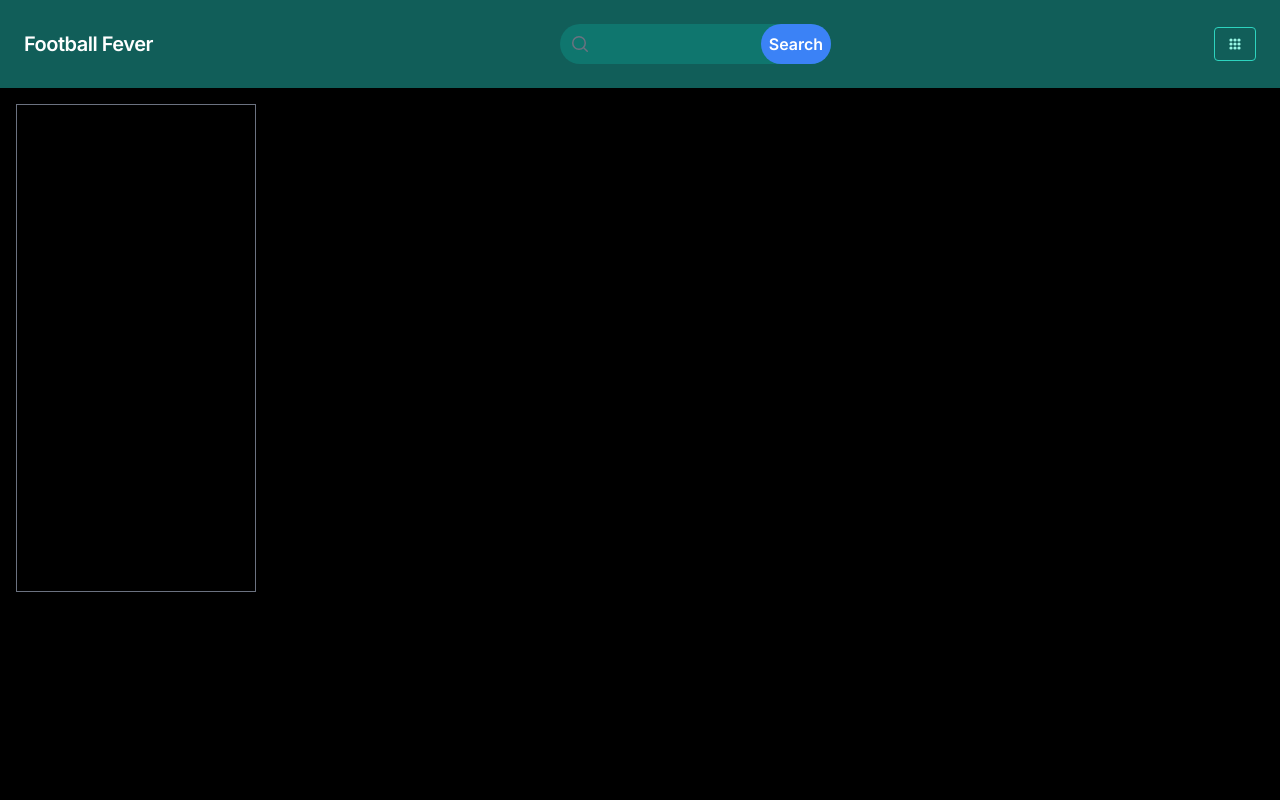
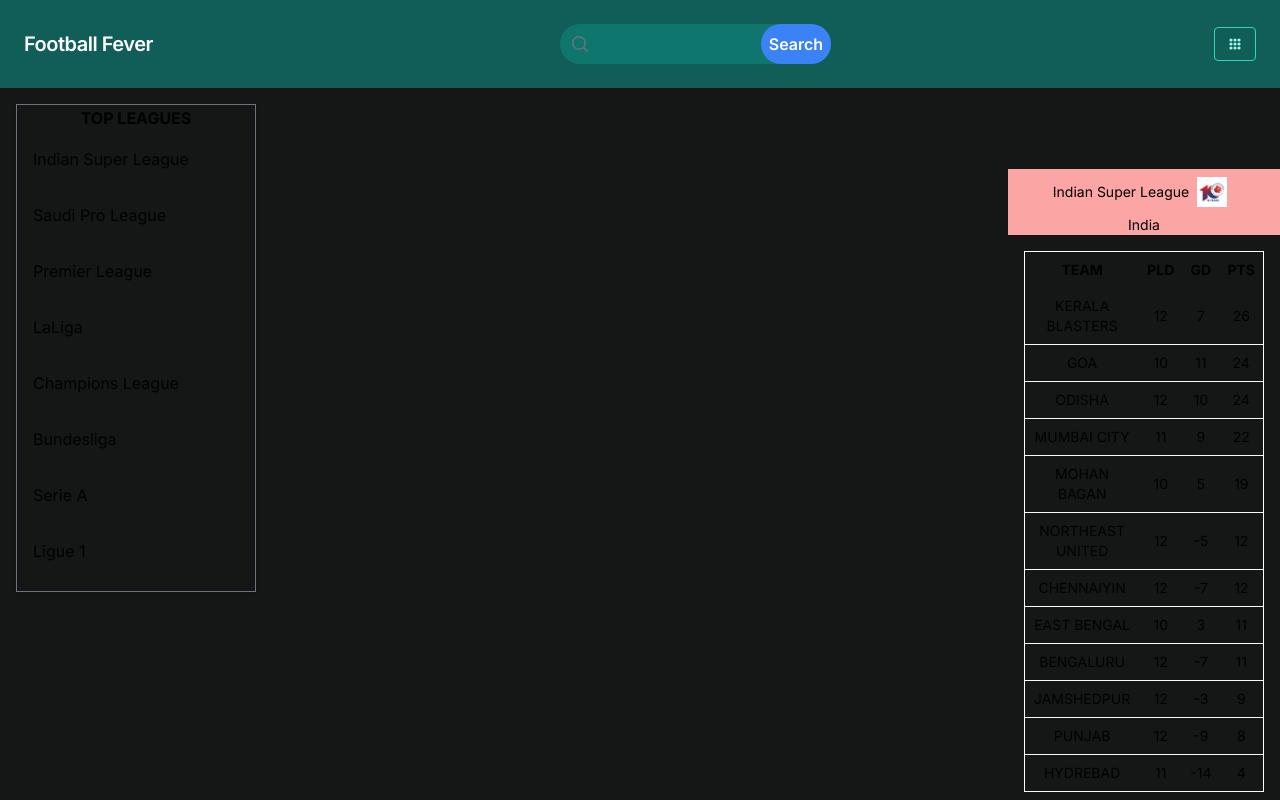
Before and after one commit to AestheticDebuggers/football-fever, a Next.js app: page / in a window 1280 px wide. Shown: the top 800 px of the page. Built offline with nearby package versions, Linux system fonts and the light colour scheme.

Commit message:
update : leagues component

```diff
--- a/src/app/components/Leagues.tsx
+++ b/src/app/components/Leagues.tsx
@@ -14,7 +14,7 @@
   ];
 
   return (
-    <div className='h-screen bg-black'>
+    <div className='h-screen bg-[#151716]'>
       <div className="flex h-[65%]">
         <table className="m-4 w-60 border border-gray-500 rounded-md shadow-md">
           <thead>
--- a/src/app/page.tsx
+++ b/src/app/page.tsx
@@ -2,17 +2,21 @@
 import React from 'react';
 import Navbar from './components/NavBar'; // Adjust the path if needed
 import Leagues from './components/Leagues';
-import ISLLeaderboard from './components/islLeaderboard';
+import ISLLeaderboard from './components/islLeaderboard'; // Corrected component name
 
 function Home() {
   return (
-    <div className='mx-auto h-screen bg-[#151716] min-h-full min-w-full'>
+    <div className='mx-auto flex flex-col h-screen bg-[#151716]'>
       <Navbar />
-      <Leagues />
-      <ISLLeaderboard />
-      <div className='min-h-screen flex flex-col items-center mt-12 bg-[#151716] text-xl font-semibold'>
+
+      <div className='flex-grow flex'>
+        <div className='flex-grow'>
+          <Leagues />
+        </div>
+        <div className='flex-grow'>
+          <ISLLeaderboard />
+        </div>
       </div>
-
     </div>
   );
 }
```
